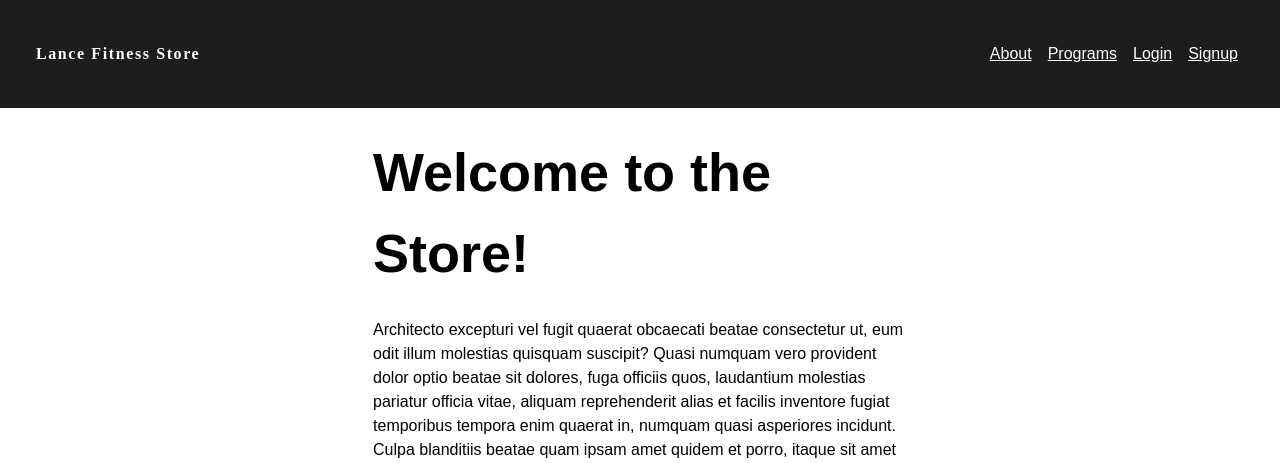
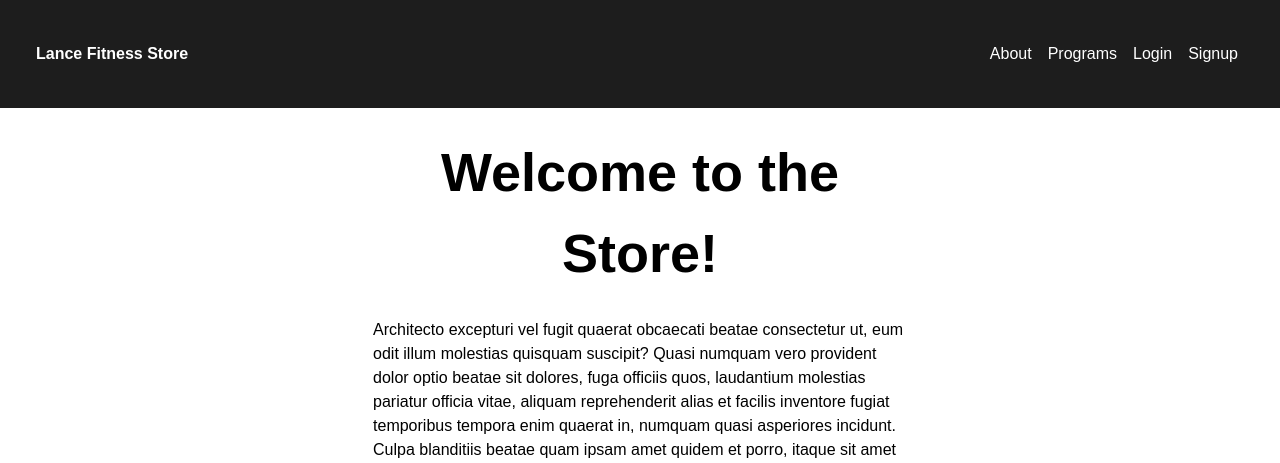
Before and after one commit to kevindev427/fitness_store, a Django app: page / in a window 1280 px wide. Shown: the top 463 px of the page. Run offline with Django 3.2, Linux system fonts and the light colour scheme; parts of the project's set-up code (start-up, migrations or seed data) failed here and were passed over.

Commit message:
clean styles and templates

```diff
--- a/app/static/css/base.css
+++ b/app/static/css/base.css
@@ -102,6 +102,7 @@ legend {
   background: var(--main-color-dark-gray);
   color: var(--main-color-light-gray);
   padding: var(--s-3);
+  font-size: var(--s-1);
 }
 
 
@@ -110,6 +111,7 @@ legend {
 */
 h1 {
   font-size: var(--s3);
+  text-align: center;
 }
 
 h2 {
@@ -716,17 +718,15 @@ ul.grid {
 
 .navbar a {
   color: var(--main-color-light);
+  text-decoration: none;
 }
 
 .nav-menu ul {
   list-style-type: none;
-  /* margin: 0; */
 }
 
-.logo {
-  font-family: serif;
+.logo * {
   font-weight: 700;
-  letter-spacing: 0.2ch;
 }
 
 .content {
--- a/app/store_project/templates/_base.html
+++ b/app/store_project/templates/_base.html
@@ -6,7 +6,7 @@
 <head>
   <meta charset="UTF-8" />
   <meta name="viewport" content="width=device-width, initial-scale=1.0" />
-  <title>{% block head_title %}{% endblock %} | Lance Fitness Store</title>
+  <title>{% block head_title %}{% endblock head_title %} | Lance Fitness Store</title>
 
   <!-- CSS -->
   <link rel="stylesheet" href="{% static 'css/base.css' %}" />
--- a/app/store_project/templates/nav.html
+++ b/app/store_project/templates/nav.html
@@ -3,7 +3,7 @@
   <div class="navbar nav-cluster">
     <!-- intermediary wrapper -->
     <div>
-      <div class="logo">Lance Fitness Store</div>
+      <div class="logo"><a href="{% url 'pages:home' %}">Lance Fitness Store</a></div>
       <div class="nav-menu menu-cluster">
         <!-- intermediary wrapper -->
         <nav>
--- a/app/store_project/templates/pages/home.html
+++ b/app/store_project/templates/pages/home.html
@@ -1,5 +1,12 @@
-{% extends '_base.html' %} {% block content %}
+{% extends '_base.html' %}
+
+{% load i18n %}
+
+{% block head_title %}Home{% endblock head_title %}
+
+{% block content %}
 <h1>Welcome to the Store!</h1>
 
 {% lorem 5 p random %}
+
 {% endblock content %}
--- a/app/store_project/templates/products/program_list.html
+++ b/app/store_project/templates/products/program_list.html
@@ -2,7 +2,7 @@
 
 {% block content %}
 
-<h2>Programs</h2>
+<h1>Programs</h1>
 
 {% if user.is_superuser %}
 <a href="{% url 'admin:products_program_changelist' %}">Admin</a>
```
Also changed, not shown: app/store_project/templates/_base_wide.html (+18 -1 lines), app/store_project/templates/pages/single.html (+8 -2 lines).
